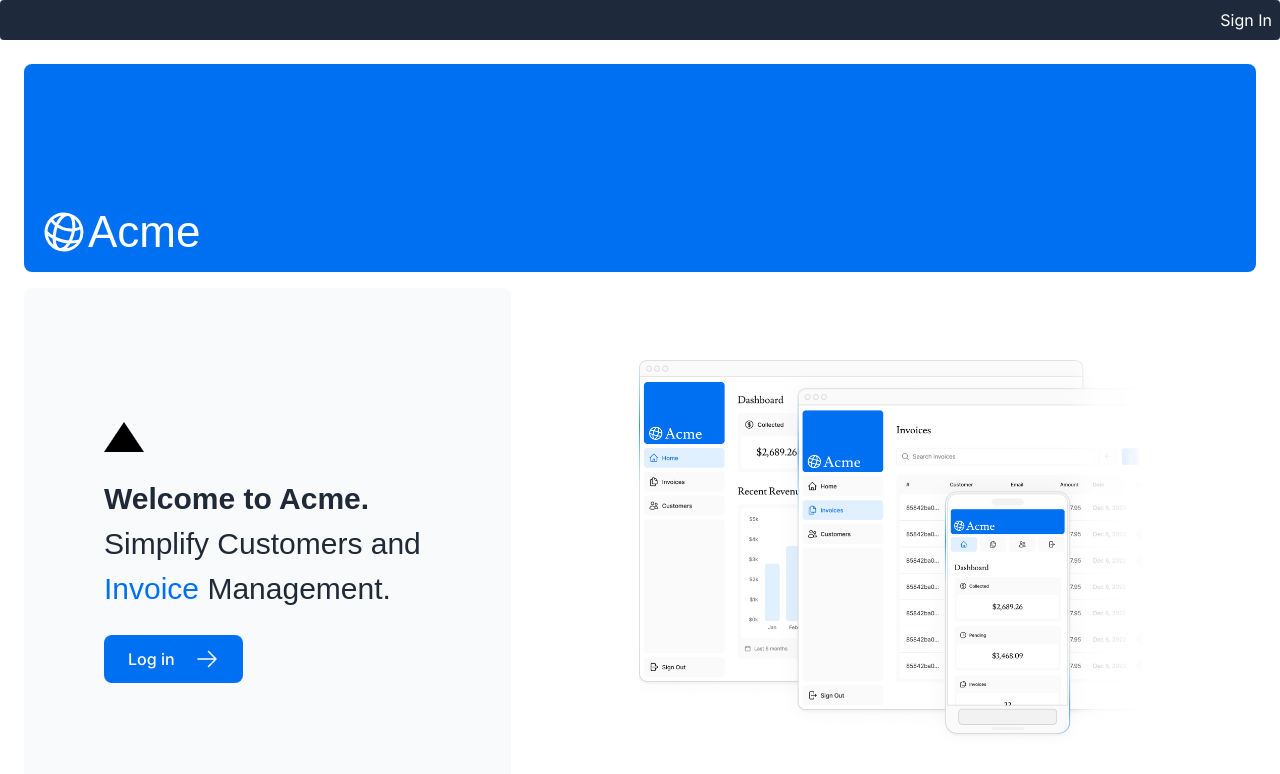
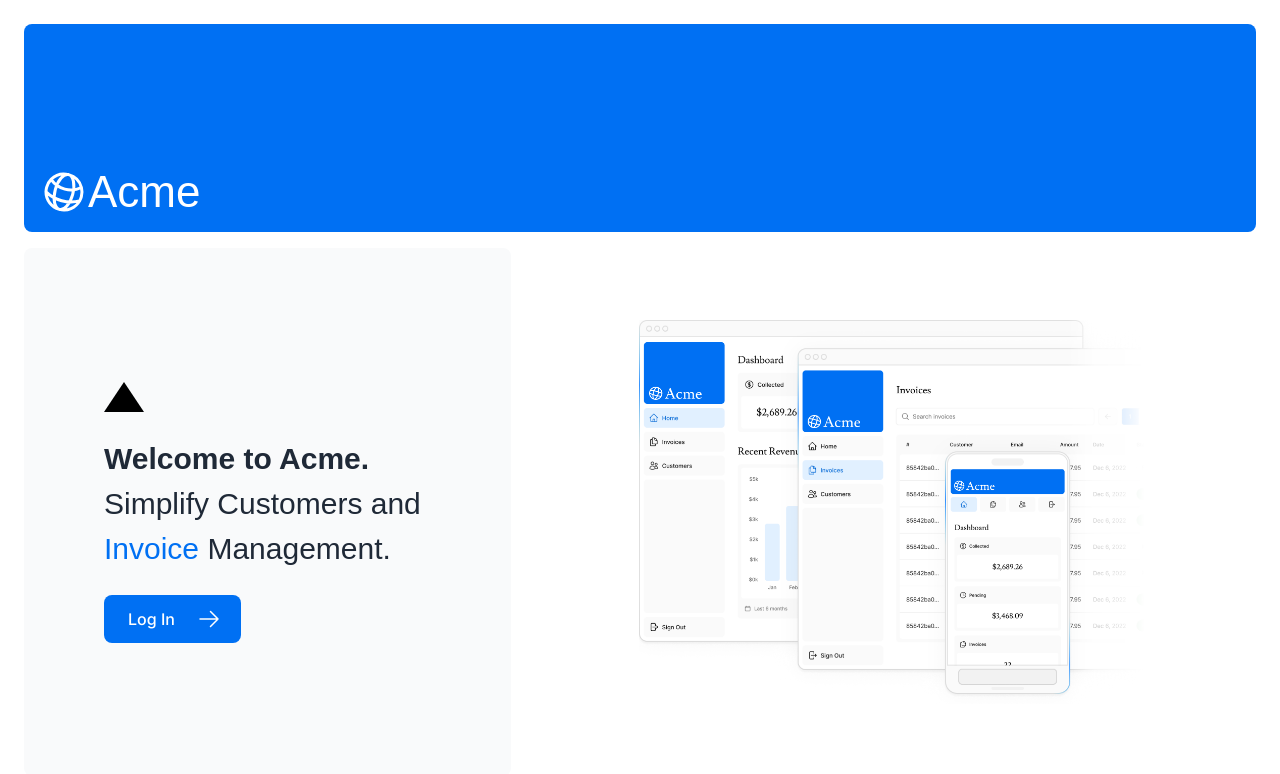
Before and after one commit to Sithu-Aung-Khant/acme-dashboard, a Next.js app: page / in a window 1280 px wide. Shown: the top 774 px of the page. Built offline with nearby package versions, Linux system fonts and the light colour scheme; no server answers; a web font is replaced by a local one.

Commit message:
Enhance app's page: Integrate new LoginButton for enhanced authentication.

```diff
--- a/app/layout.tsx
+++ b/app/layout.tsx
@@ -19,10 +19,10 @@
   return (
     <html lang="en">
       <body className={`${inter.className} antialiased`}>
-        <Providers>
-          <SignInBar />
-          {children}
-        </Providers>
+        {/* <Providers> */}
+        {/* <SignInBar /> */}
+        {children}
+        {/* </Providers> */}
         <Analytics />
       </body>
     </html>
--- a/app/page.tsx
+++ b/app/page.tsx
@@ -3,6 +3,7 @@
 import Link from 'next/link';
 import { lusitana } from '@/app/ui/fonts';
 import Image from 'next/image';
+import LoginButton from './ui/auth/login-button';
 
 export default function Page() {
   return (
@@ -19,12 +20,13 @@
             <strong>Welcome to Acme.</strong> Simplify Customers and{' '}
             <span className="text-blue-500">Invoice</span> Management.
           </p>
-          <Link
+          <LoginButton />
+          {/* <Link
             href="/signin"
             className="flex items-center gap-5 self-start rounded-lg bg-blue-500 px-6 py-3 text-sm font-medium text-white transition-colors hover:bg-blue-400 md:text-base"
           >
             <span>Log in</span> <ArrowRightIcon className="w-5 md:w-6" />
-          </Link>
+          </Link> */}
         </div>
         <div className="flex items-center justify-center p-6 md:w-3/5 md:px-28 md:py-12">
           {/* Add Hero Images Here */}
--- /dev/null
+++ b/app/ui/auth/auth-button.tsx
@@ -0,0 +1,56 @@
+import * as React from 'react';
+import { Slot } from '@radix-ui/react-slot';
+import { cva, type VariantProps } from 'class-variance-authority';
+
+import { cn } from '@/app/lib/utils';
+
+const buttonVariants = cva(
+  'inline-flex items-center justify-center rounded-md text-md font-medium ring-offset-background transition-colors focus-visible:outline-none focus-visible:ring-2 focus-visible:ring-ring focus-visible:ring-offset-2 disabled:pointer-events-none disabled:opacity-50',
+  {
+    variants: {
+      variant: {
+        default: 'bg-primary text-primary-foreground hover:bg-primary/90',
+        destructive:
+          'bg-destructive text-destructive-foreground hover:bg-destructive/90',
+        outline:
+          'border border-input bg-background hover:bg-accent hover:text-accent-foreground',
+        secondary:
+          'bg-secondary text-secondary-foreground hover:bg-secondary/80',
+        ghost: 'hover:bg-accent hover:text-accent-foreground',
+        link: 'text-primary underline-offset-4 hover:underline',
+      },
+      size: {
+        default: 'h-10 px-4 py-2',
+        sm: 'h-9 rounded-md px-3',
+        lg: 'h-11 rounded-md px-8',
+        icon: 'h-10 w-10',
+      },
+    },
+    defaultVariants: {
+      variant: 'default',
+      size: 'default',
+    },
+  },
+);
+
+export interface ButtonProps
+  extends React.ButtonHTMLAttributes<HTMLButtonElement>,
+    VariantProps<typeof buttonVariants> {
+  asChild?: boolean;
+}
+
+const Button = React.forwardRef<HTMLButtonElement, ButtonProps>(
+  ({ className, variant, size, asChild = false, ...props }, ref) => {
+    const Comp = asChild ? Slot : 'button';
+    return (
+      <Comp
+        className={cn(buttonVariants({ variant, size, className }))}
+        ref={ref}
+        {...props}
+      />
+    );
+  },
+);
+Button.displayName = 'Button';
+
+export { Button, buttonVariants };
--- /dev/null
+++ b/app/ui/auth/auth-components.tsx
@@ -0,0 +1,34 @@
+import { signIn, signOut } from '@/auth';
+import { Button } from '@/app/ui/auth/auth-button';
+
+export function SignIn({
+  provider,
+  ...props
+}: { provider?: string } & React.ComponentPropsWithRef<typeof Button>) {
+  return (
+    <form
+      action={async () => {
+        'use server';
+        await signIn(provider);
+      }}
+    >
+      <Button {...props}>Log In</Button>
+    </form>
+  );
+}
+
+export function SignOut(props: React.ComponentPropsWithRef<typeof Button>) {
+  return (
+    <form
+      action={async () => {
+        'use server';
+        await signOut();
+      }}
+      className="w-full"
+    >
+      <Button variant="ghost" className="w-full p-0" {...props}>
+        Sign Out
+      </Button>
+    </form>
+  );
+}
--- /dev/null
+++ b/app/ui/auth/login-button.tsx
@@ -0,0 +1,13 @@
+import { auth } from '@/auth';
+import { Button } from './auth-button';
+import { SignIn } from './auth-components';
+import { ArrowRightIcon } from '@heroicons/react/24/outline';
+
+export default async function LoginButton() {
+  return (
+    <div className="flex items-center gap-1.5 self-start rounded-lg bg-blue-500 py-1 pl-2 pr-5 text-sm font-medium text-white transition-colors hover:bg-blue-400 md:text-base">
+      <SignIn />
+      <ArrowRightIcon className="w-5 md:w-6" />
+    </div>
+  );
+}
--- a/auth.ts
+++ b/auth.ts
@@ -31,6 +31,10 @@
       if (pathname.startsWith('/dashboard/')) return !!auth;
       return true;
     },
+    // jwt({ token, trigger, session }) {
+    //   if (trigger === 'update') token.name = session.user.name;
+    //   return token;
+    // },
   },
 } satisfies NextAuthConfig;
 
```
Also changed, not shown: middleware.ts (+8 -8 lines).
